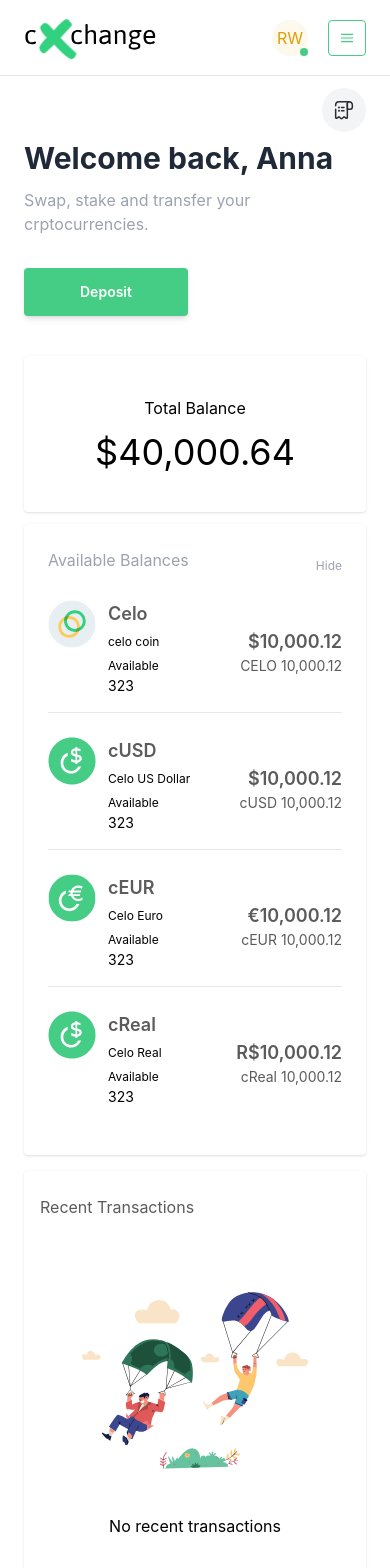
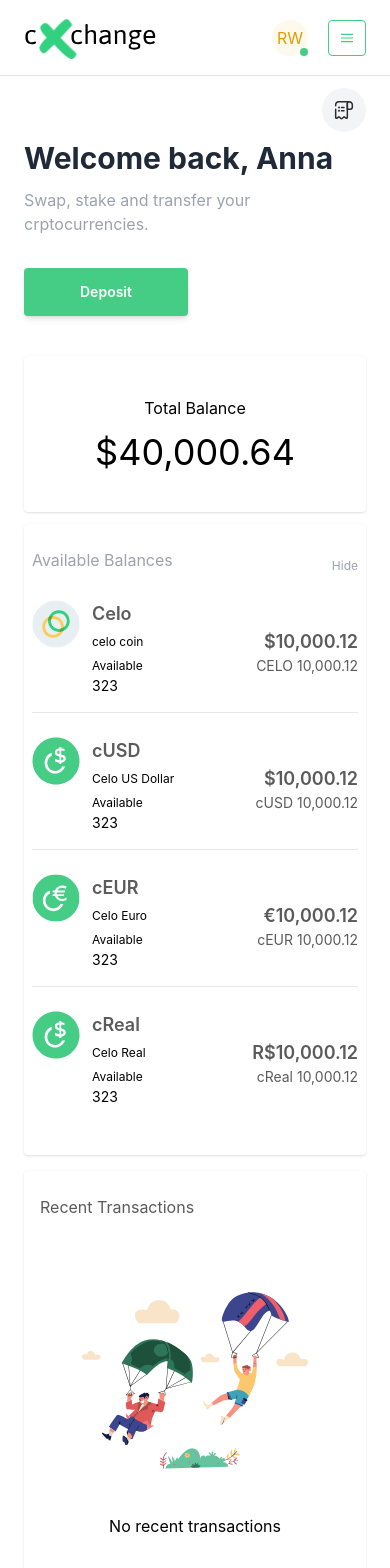
Before and after one commit to PEeGEe21/cXchange, a Next.js app: page / in a window 390 px wide. Shown: the top 1568 px of the page. Built offline with nearby package versions, Linux system fonts and the light colour scheme.

Commit message:
modified index and stylesheet

```diff
--- a/pages/index.js
+++ b/pages/index.js
@@ -57,7 +57,7 @@ export default function Home() {
 
                               </div>
                               <div className="shadow w-full bg-white mt-3 md:mt-0  relative overflow-hidden rounded">
-                                <div className="px-6 py-6 w-full relative">
+                                <div className="px-2 lg:px-6 py-6 w-full relative">
 
                                   <div className="flex items-center justify-between flex-row w-full">
                                       <h5 className="text-gray-400 mb-3">Available Balances</h5>
--- a/styles/globals.css
+++ b/styles/globals.css
@@ -67,6 +67,9 @@ header{
   transition: all .3s ease-in-out;
 
 }
+.sidebarmenu .mobile_menu a.active {
+  background-color: #45cd8536;
+}
 .sidebarmenu .mobile_menu a:hover {
   background-color: #45cd8536;
   transition: all .3s ease-in-out;
```
